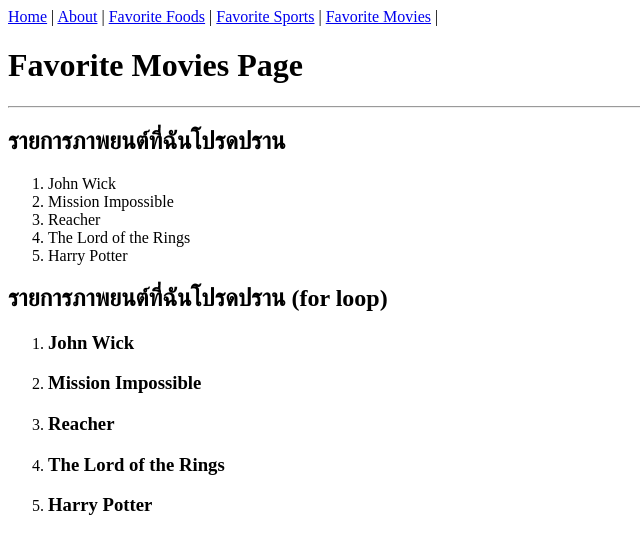
After one commit to std67122420213-NKR/flask-template-nakarin, a Flask app: page /favorite/movies in a window 1280 px wide. The commit adds this page. Shown: the top 554 px of the page, without its empty margins (0-640 px from the left). Run offline with Flask 3, Linux system fonts and the light colour scheme.

Commit message:
add fav_movies.html and edit uncorrect words

```diff
--- a/server.py
+++ b/server.py
@@ -36,3 +36,11 @@
     return render_template('favorite_sports.html',
                            title=title,
                            sports=sports)
+
+@app.route('/favorite/movies')
+def favorite_movies():
+    title = 'Favorite Movies Page'
+    movies = ['John Wick','Mission Impossible','Reacher','The Lord of the Rings','Harry Potter']
+    return render_template('favorite_movies.html',
+                           title=title,
+                           movies=movies)
--- /dev/null
+++ b/templates/favorite_movies.html
@@ -0,0 +1,23 @@
+{% extends 'layout.html' %}
+
+(% block title %)
+    { title }
+
+{% block content %}
+        <h1>{{title}}</h1>
+    <hr>
+    <h2>รายการภาพยนต์ที่ฉันโปรดปราน</h2>
+    <ol>
+        <li>{{ movies[0] }}</li>
+        <li>{{ movies[1] }}</li>
+        <li>{{ movies[2] }}</li>
+        <li>{{ movies[3] }}</li>
+        <li>{{ movies[4] }}</li>
+    </ol>
+    <h2>รายการภาพยนต์ที่ฉันโปรดปราน (for loop)</h2>
+    <ol>
+        {% for movie in movies %}
+        <li><h3>{{ movie }}</h3></li>
+        {% endfor %}
+    </ol>
+{% endblock %}
--- a/templates/layout.html
+++ b/templates/layout.html
@@ -15,6 +15,7 @@
     <a href="{{ url_for('about') }}">About</a> |
     <a href="{{ url_for('favorite_foods') }}">Favorite Foods</a> |
     <a href="{{ url_for('favorite_sports') }}">Favorite Sports</a> |
+    <a href="{{ url_for('favorite_movies') }}">Favorite Movies</a> |
 
 {% block content %}{% endblock %}
 
```
Also changed, not shown: README.md.
